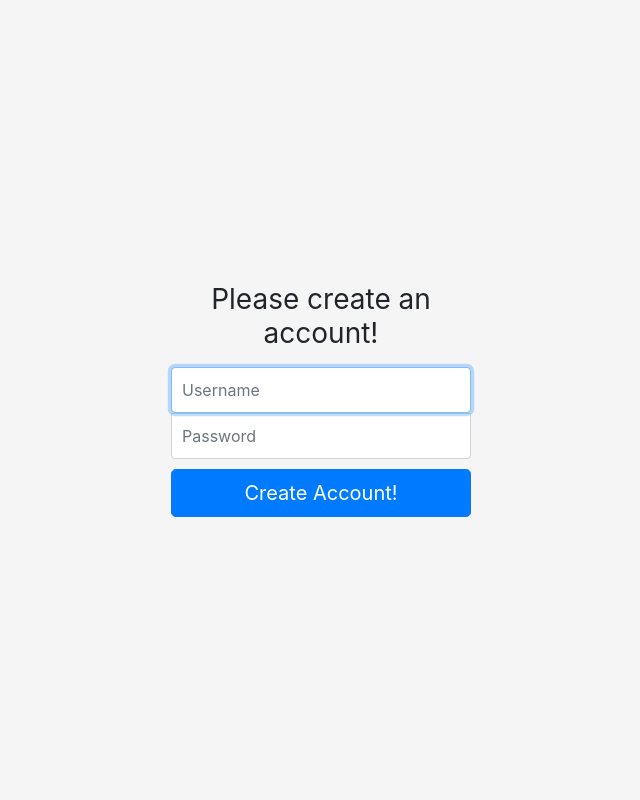
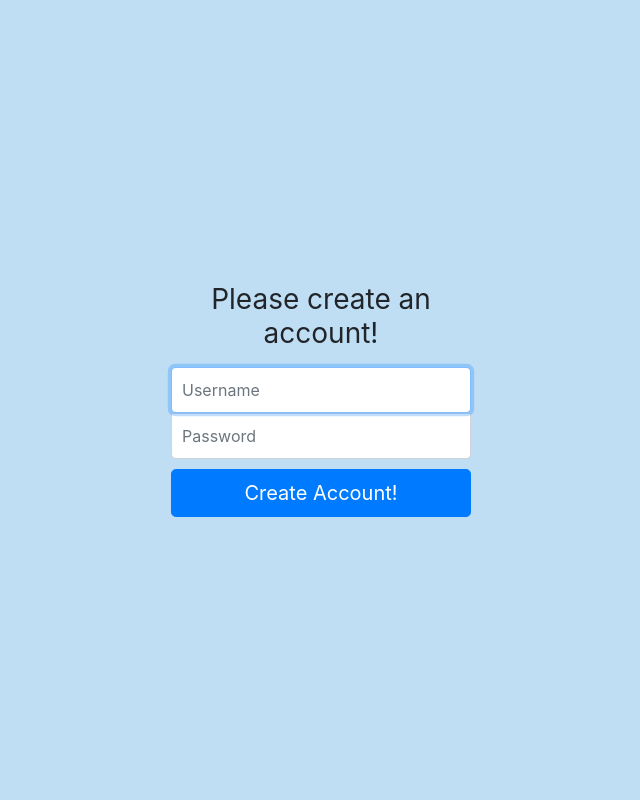
Before and after one commit to tylergarrett/HoosCinema, a PHP site: page /register.html in a window 1280 px wide. Shown: the whole page, without its empty margins (319-959 px from the left). Run offline with PHP 8.4, Linux system fonts and the light colour scheme.

Commit message:
changed background color

```diff
--- a/DBProject/login.php
+++ b/DBProject/login.php
@@ -50,9 +50,9 @@ if (!empty($_SESSION['loginerror'])) {
     <link href="signin.css" rel="stylesheet">
   </head>
 
-  <body class="text-center">
+  <body class="text-center" bgcolor="#BFDEF4">
     <form class="form-signin" action="checkUser.php" method="post">
-      <img class="mb-4" src="https://getbootstrap.com/assets/brand/bootstrap-solid.svg" alt="" width="72" height="72">
+      <img class="mb-4" src="https://image.freepik.com/free-vector/cinema-logo_23-2147503279.jpg" alt="" width="150" height="150">
       <h1 class="h3 mb-3 font-weight-normal">Please sign in!</h1>
       <label for="inputEmail" class="sr-only">Username</label>
 
--- a/DBProject/signin.css
+++ b/DBProject/signin.css
@@ -10,7 +10,7 @@ body {
   align-items: center;
   padding-top: 40px;
   padding-bottom: 40px;
-  background-color: #f5f5f5;
+  background-color: #BFDEF4;
 }
 
 .form-signin {
--- a/DBProject/starter-template.css
+++ b/DBProject/starter-template.css
@@ -1,5 +1,6 @@
 body {
   padding-top: 5rem;
+  background-color: #BFDEF4;
 }
 .starter-template {
   padding: 3rem 1.5rem;
```
